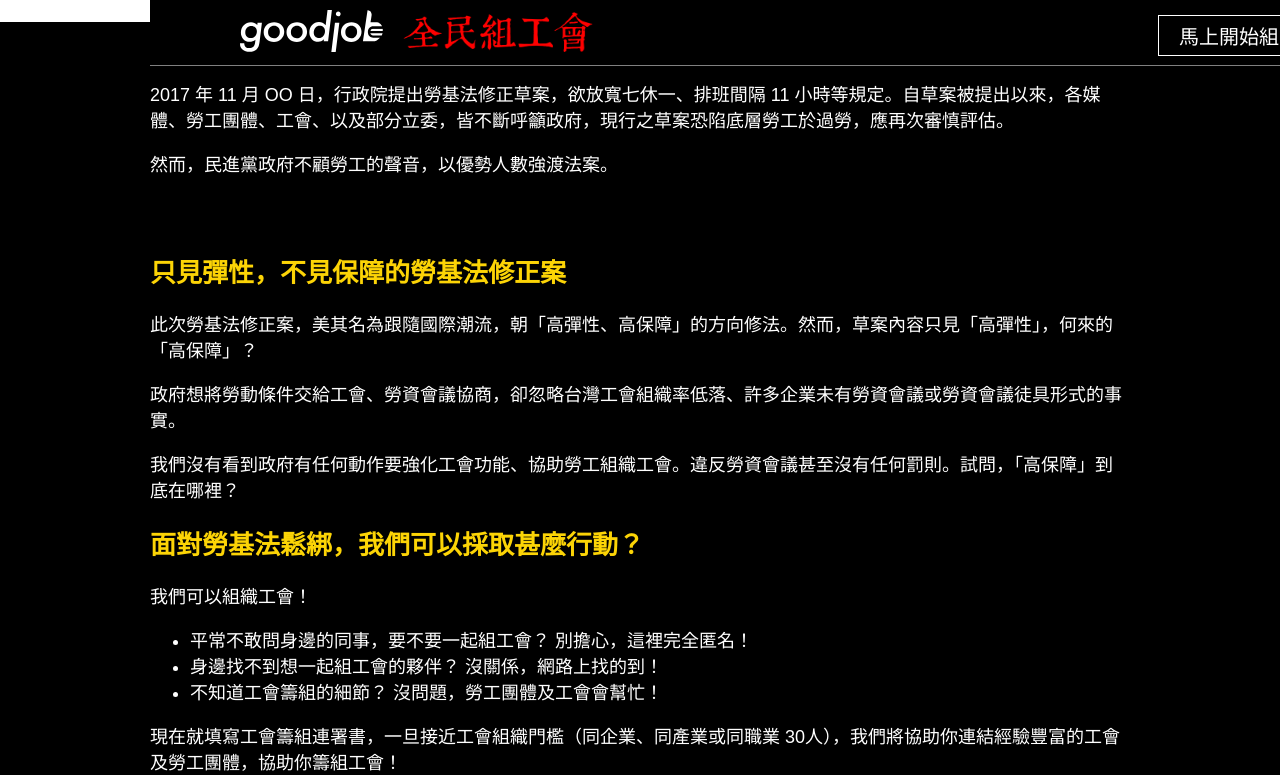
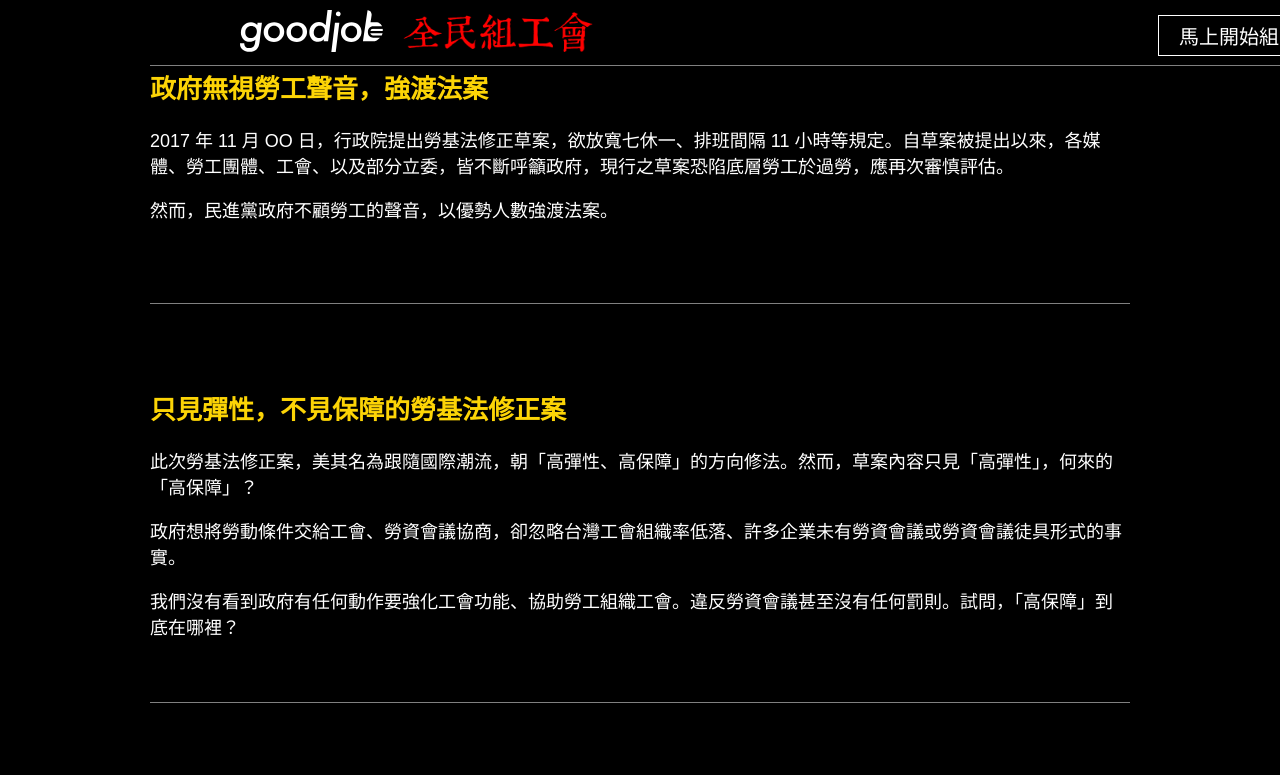
Before and after one commit to goodjoblife/LaborUnion, a React (Create React App) app: page / in a window 1280 px wide. Shown: the top 775 px of the page. Built offline with nearby package versions, Linux system fonts and the light colour scheme.

Commit message:
add section styles

```diff
--- a/src/components/Section.jsx
+++ b/src/components/Section.jsx
@@ -3,12 +3,13 @@ import React from 'react';
 import styled from 'styled-components';
 
 const StyledSection = styled.div`
-
+    border-top: 1px solid grey;
+    padding: 45px 0;
 `;
 
-const Section = ({ children }) => {
+const Section = ({ children, className }) => {
     return (
-        <StyledSection>{children}</StyledSection>
+        <StyledSection className={className}>{children}</StyledSection>
     );
 }
 
```
